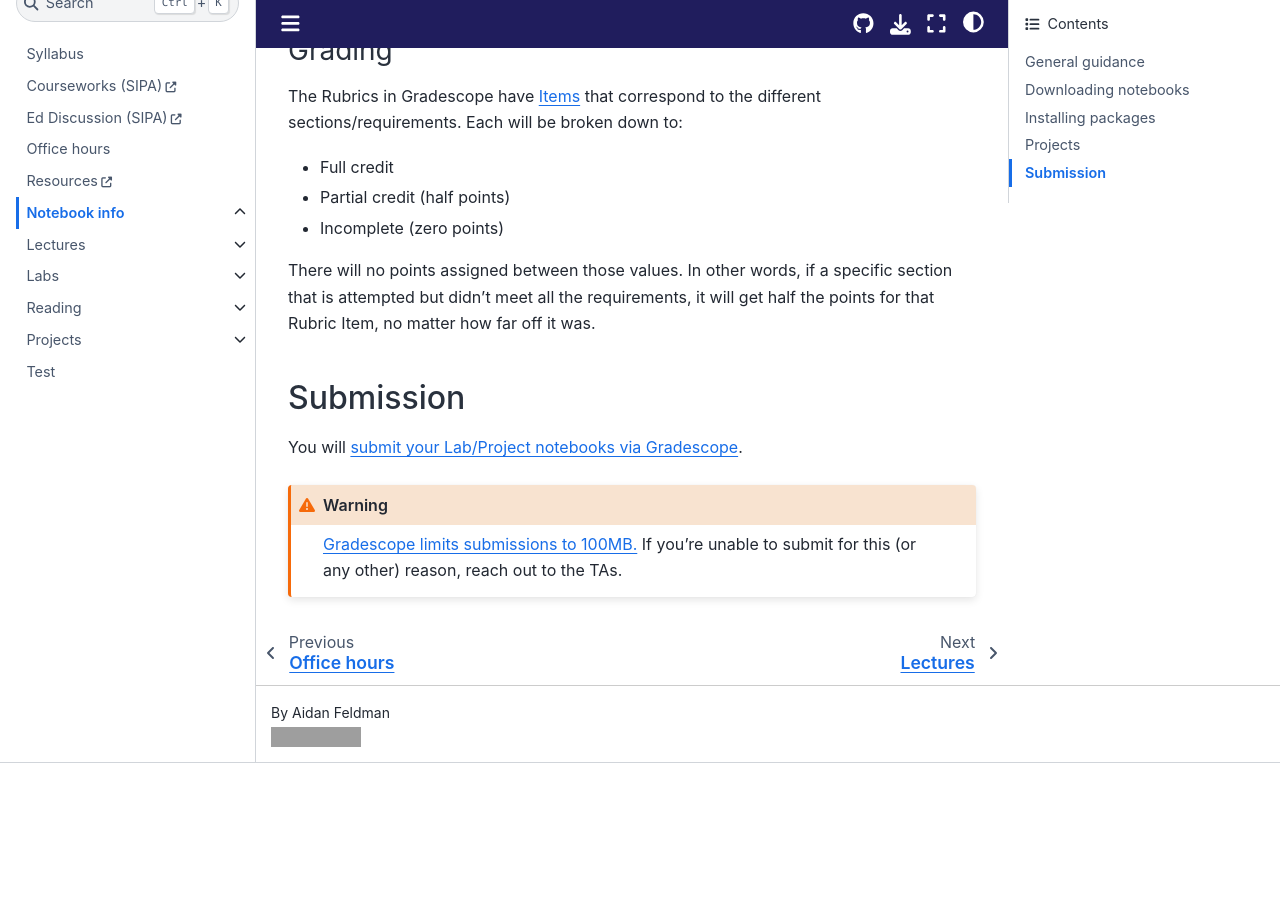
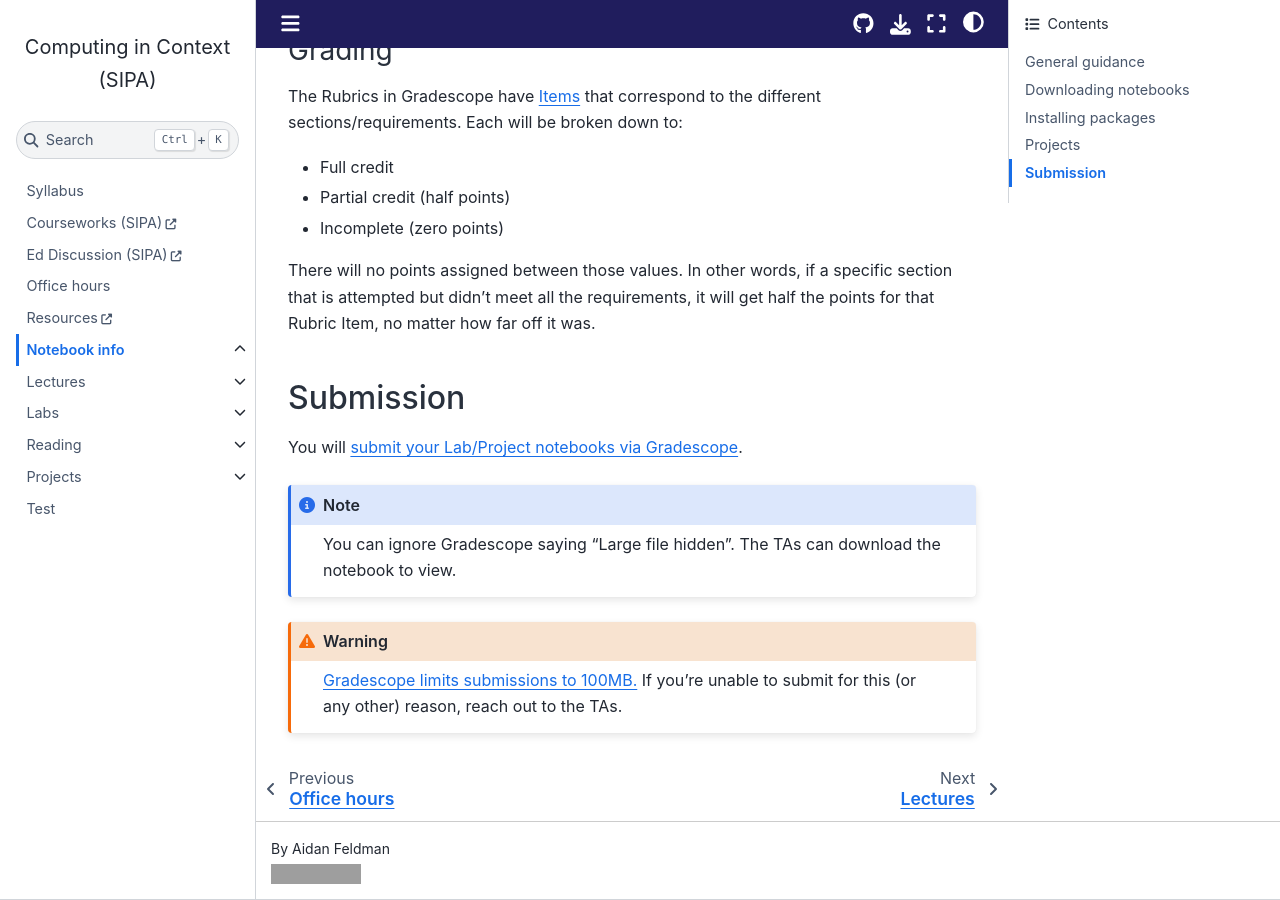
Before and after one commit to afeld/computing-in-context, a Jupyter Book: the page built from notebooks.md, in a window 1280 px wide and 900 px high, scrolled down 3391 px. Built offline with Jupyter Book 1.0.4 settings and Sphinx 7.4.7 and the Sphinx Book theme 1.1.4, drawn with Linux system fonts in a browser that asks for light colours; pages that are not in the unit, such as notebooks, are missing from menus; comment, search, counter and statistics services are not loaded; before the commit the page ends 4154 px from its top, so only the background shows below that; grey boxes are pictures that could not be loaded.

Commit message:
add note about "large file" warning in Gradescope

````diff
--- a/notebooks.md
+++ b/notebooks.md
@@ -108,6 +108,10 @@ There will no points assigned between those values. In other words, if a specifi
 
 You will [submit your Lab/Project notebooks via Gradescope](https://courseworks2.columbia.edu/courses/207091/external_tools/29680?display=borderless).
 
+```{note}
+You can ignore Gradescope saying "Large file hidden". The TAs can download the notebook to view.
+```
+
 ```{warning}
 [Gradescope limits submissions to 100MB.](https://guides.gradescope.com/hc/en-us/articles/21861529742477-File-Requirements-for-Assignment-Types#h_01HGKC7CC57Q7MMHMYJ5G6F80E) If you're unable to submit for this (or any other) reason, reach out to the TAs.
 ```
````
